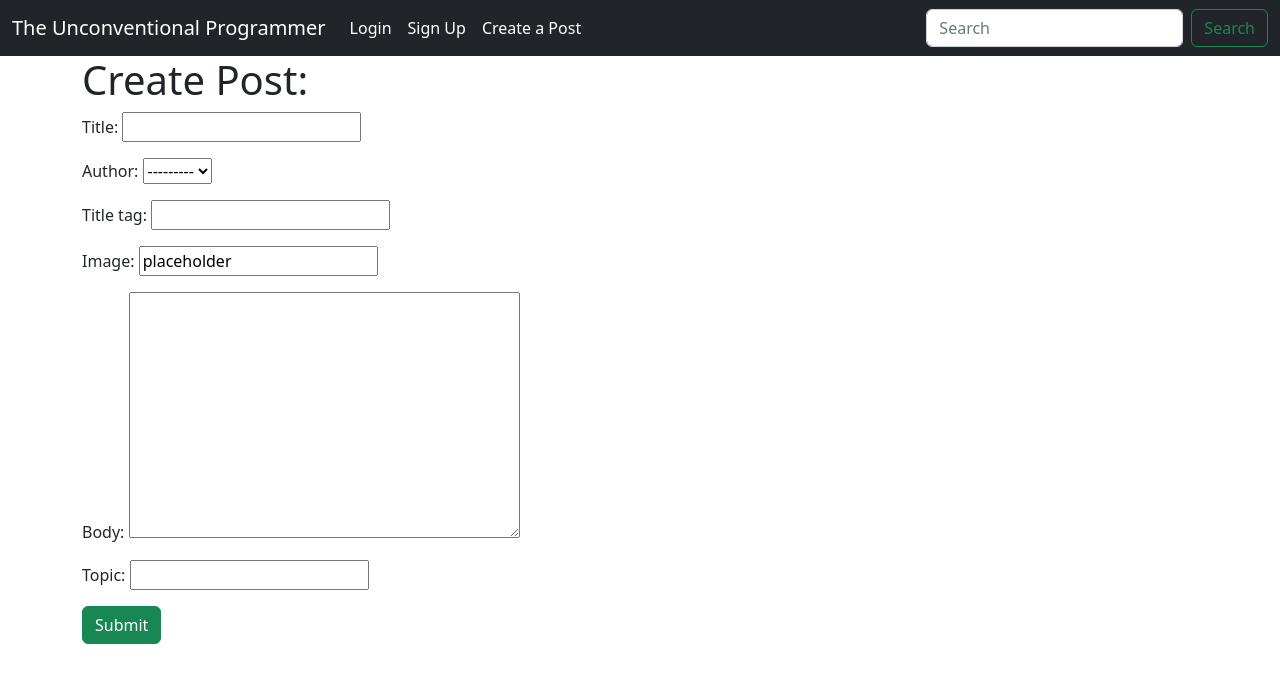
After one commit to Jbachtiger/ci-pp4-the-unconventional-programmer, a Django app: page /create-post/ in a window 1280 px wide. The commit adds this page. Shown: the top 683 px of the page. Run offline with Django 3.2, Linux system fonts and the light colour scheme.

Commit message:
Add create_post html page, view and url

```diff
--- a/programmerblog/models.py
+++ b/programmerblog/models.py
@@ -1,5 +1,6 @@
 from django.db import models
 from django.contrib.auth.models import User
+from django.urls import reverse
 from cloudinary.models import CloudinaryField
 
 # Post model to display post details when a post is created
@@ -7,7 +8,7 @@ from cloudinary.models import CloudinaryField
 class Post(models.Model):
     title = models.CharField(max_length=255, unique=True)
     title_tag = models.CharField(max_length=255)
-    slug = models.SlugField(max_length=255, unique=True, default="blog-post")
+    slug = models.SlugField(max_length=255, unique=True)
     author = models.ForeignKey(User, on_delete=models.CASCADE, related_name='blog_posts')
     hero_image = CloudinaryField('image', default='placeholder')
     publish_date = models.DateTimeField(auto_now_add=True)
@@ -21,5 +22,9 @@ class Post(models.Model):
     def __str__(self):
         return self.title + ' | ' + str(self.author)
 
+    def get_absolute_url(self):
+        return reverse('post-detail', args=(str(self.id)))
+
+
     def number_of_likes(self):
         return self.likes.count()
--- a/programmerblog/urls.py
+++ b/programmerblog/urls.py
@@ -1,7 +1,8 @@
 from django.urls import path
-from .views import Home, PostDetail
+from .views import Home, PostDetail, CreatePost
 
 urlpatterns = [
     path('', Home.as_view(), name="home"),
     path('posts/<int:pk>', PostDetail.as_view(), name='post-detail'),
+    path('create-post/', CreatePost.as_view(), name='create-post')
 ]
--- a/programmerblog/views.py
+++ b/programmerblog/views.py
@@ -12,3 +12,9 @@ class Home(generic.ListView):
 class PostDetail(generic.DetailView):
     model = Post
     template_name = 'post_details.html'
+
+
+class CreatePost(generic.CreateView):
+    model = Post
+    template_name = 'create_post.html'
+    fields = ('title', 'author', 'title_tag', 'hero_image', 'body', 'topic')
--- a/templates/base.html
+++ b/templates/base.html
@@ -4,14 +4,18 @@
 <head>
     <meta charset="utf-8">
     <meta name="viewport" content="width=device-width, initial-scale=1">
-    <title>The Unconventional Programmer</title>
+    <title>
+        {% block title %}
+        The Unconventional Programmer
+        {% endblock %}
+    </title>
     <link href="https://cdn.jsdelivr.net/npm/bootstrap@5.2.0-beta1/dist/css/bootstrap.min.css" rel="stylesheet" integrity="sha384-0evHe/X+R7YkIZDRvuzKMRqM+OrBnVFBL6DOitfPri4tjfHxaWutUpFmBp4vmVor" crossorigin="anonymous">
 </head>
 
 <body>
     <nav class="navbar navbar-expand-lg navbar-dark bg-dark">
         <div class="container-fluid">
-            <a class="navbar-brand" href="{% url 'home' %}">The Unconventional Programer</a>
+            <a class="navbar-brand" href="{% url 'home' %}">The Unconventional Programmer</a>
             <button class="navbar-toggler" type="button" data-bs-toggle="collapse" data-bs-target="#navbarSupportedContent" aria-controls="navbarSupportedContent" aria-expanded="false" aria-label="Toggle navigation">
                 <span class="navbar-toggler-icon"></span>
             </button>
@@ -22,6 +26,9 @@
                     </li>
                     <li class="nav-item">
                         <a class="nav-link active" aria-current="page" href="#">Sign Up</a>
+                    </li>
+                    <li class="nav-item">
+                        <a class="nav-link active" aria-current="page" href="{% url 'create-post' %}">Create a Post</a>
                     </li>
 
                 </ul>
--- /dev/null
+++ b/templates/create_post.html
@@ -0,0 +1,17 @@
+{% extends 'base.html' %}
+{% block title %}Create a Blog Post{% endblock %}
+
+{% block content %}
+
+<h1>Create Post:</h1>
+
+<form method="POST">
+    {% csrf_token %}
+    {{ form.as_p }}
+    <button class="btn btn-success">Submit</button>
+
+</form>
+
+
+
+{% endblock %}
--- a/templates/post_details.html
+++ b/templates/post_details.html
@@ -1,4 +1,6 @@
 {% extends 'base.html' %}
+{% block title %}{{ post.title_tag}}{% endblock %}
+
 {% block content %}
 
 <!-- Detials that appear in the post once clicked on -->
@@ -8,6 +10,8 @@
 <small>Submitted by: {{ post.author }}</small>
 <hr>
 {{ post.body }}
+<br>
+<br>
 
 <a href="{% url 'home' %}" class="btn btn-primary">Back</a>
 
```
